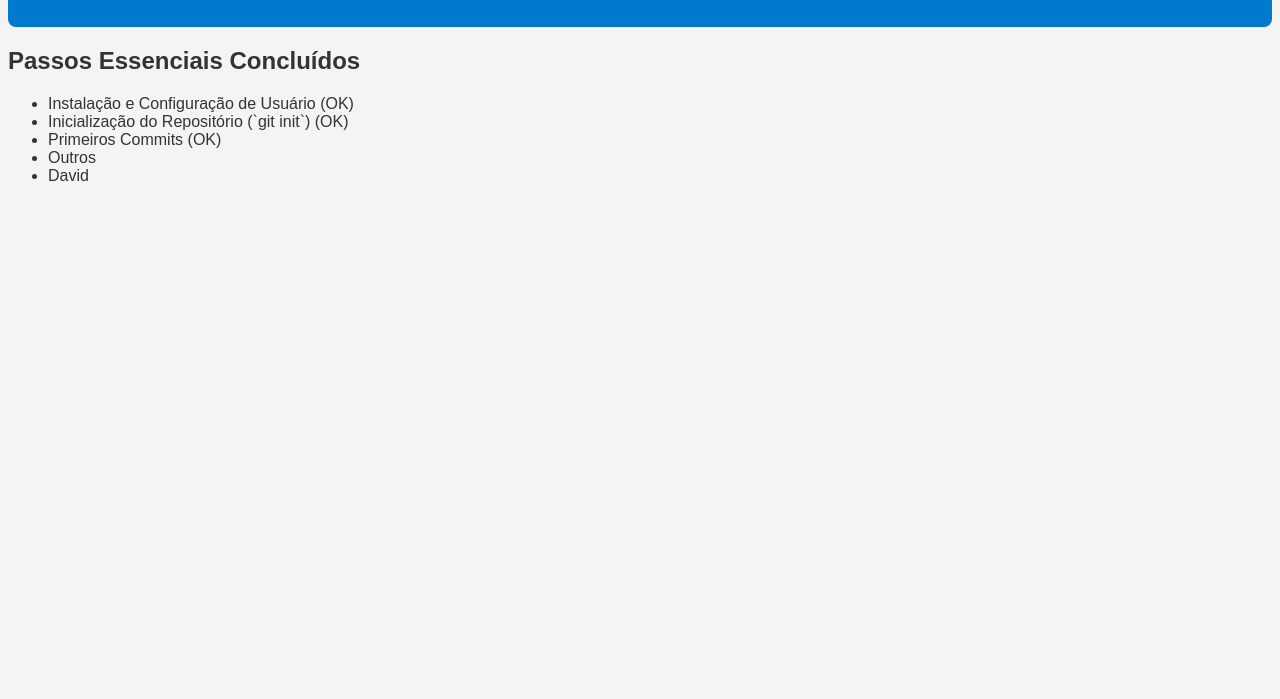
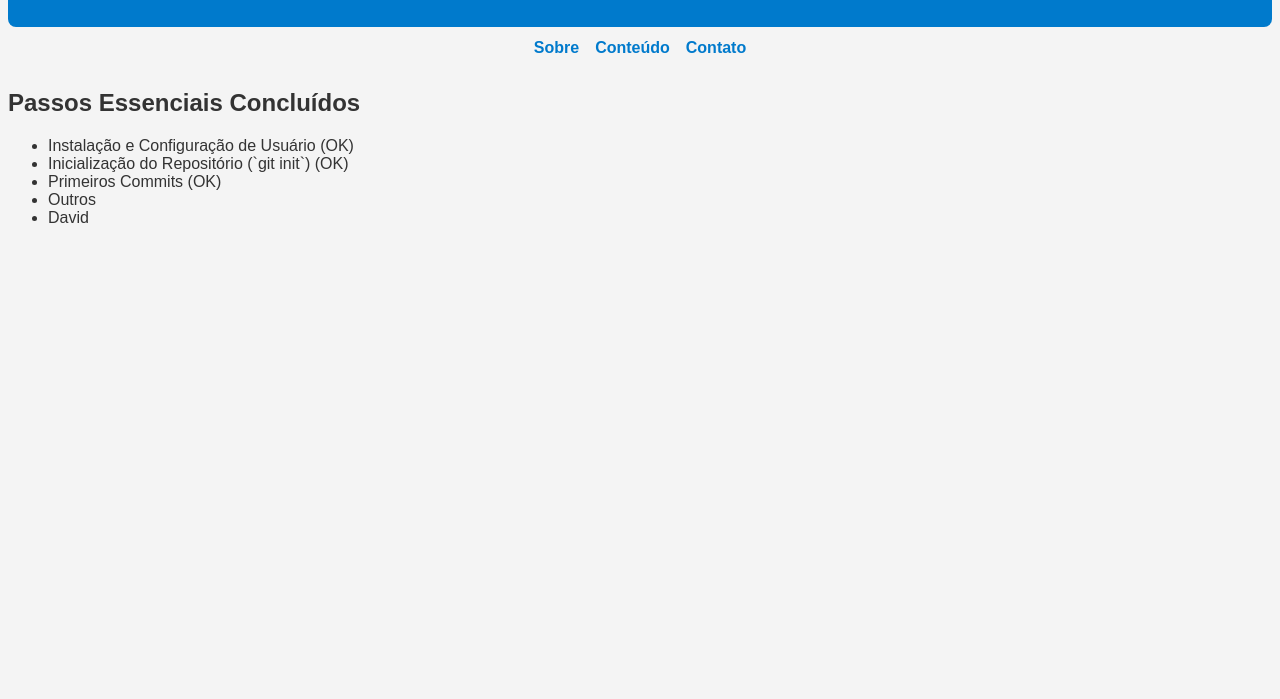
Before and after one commit to reginaldo-pf/guia-simples-git, a plain HTML site: page index.html in a window 1280 px wide. Shown: the part 101-800 px from the top of the page. Drawn offline with Linux system fonts and the light colour scheme.

Commit message:
Alteração barra de navegação

```diff
--- a/index.html
+++ b/index.html
@@ -10,6 +10,14 @@
     <header>
       <h1>Guia Git & VS Code</h1>
     </header>
+    <!-- NAV (T1) -->
+       <nav>
+          <ul class="nav">
+            <li><a href="#sobre">Sobre</a></li>
+            <li><a href="#conteudo">Conteúdo</a></li>
+            <li><a href="#contato">Contato</a></li>
+           </ul>
+       </nav>
     <main>
       <h2>Passos Essenciais Concluídos</h2>
       <ul>
--- a/style.css
+++ b/style.css
@@ -11,3 +11,19 @@ header {
   /* CORREÇÃO */
   border-radius: 8px;
 }
+
+/* T1 - Nav */
+.nav {
+  display: flex;
+  gap: 16px;
+  list-style: none;
+  justify-content: center;
+  padding: 12px 0;
+  margin: 0;
+}
+.nav a {
+  text-decoration: none;
+  font-weight: 600;
+  color: #007acc;
+}
+.nav a:hover { text-decoration: underline; }
```
